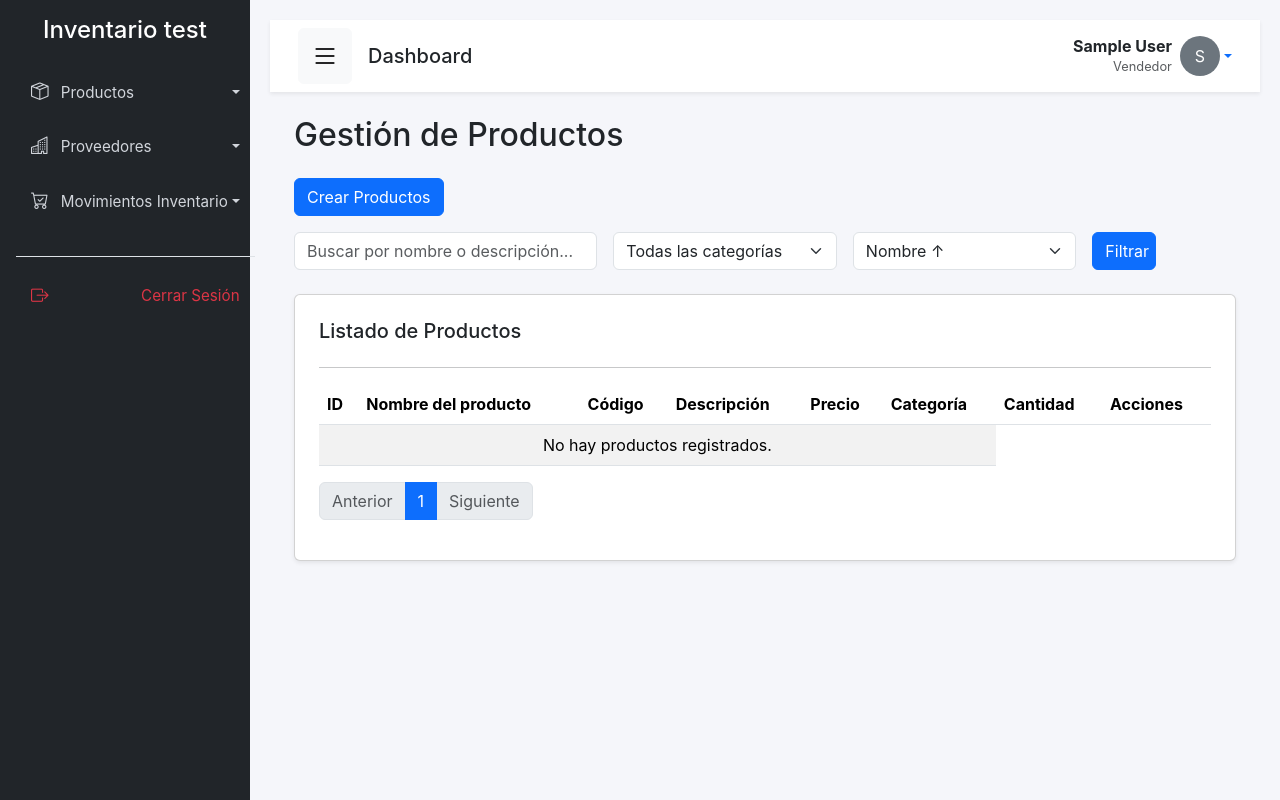
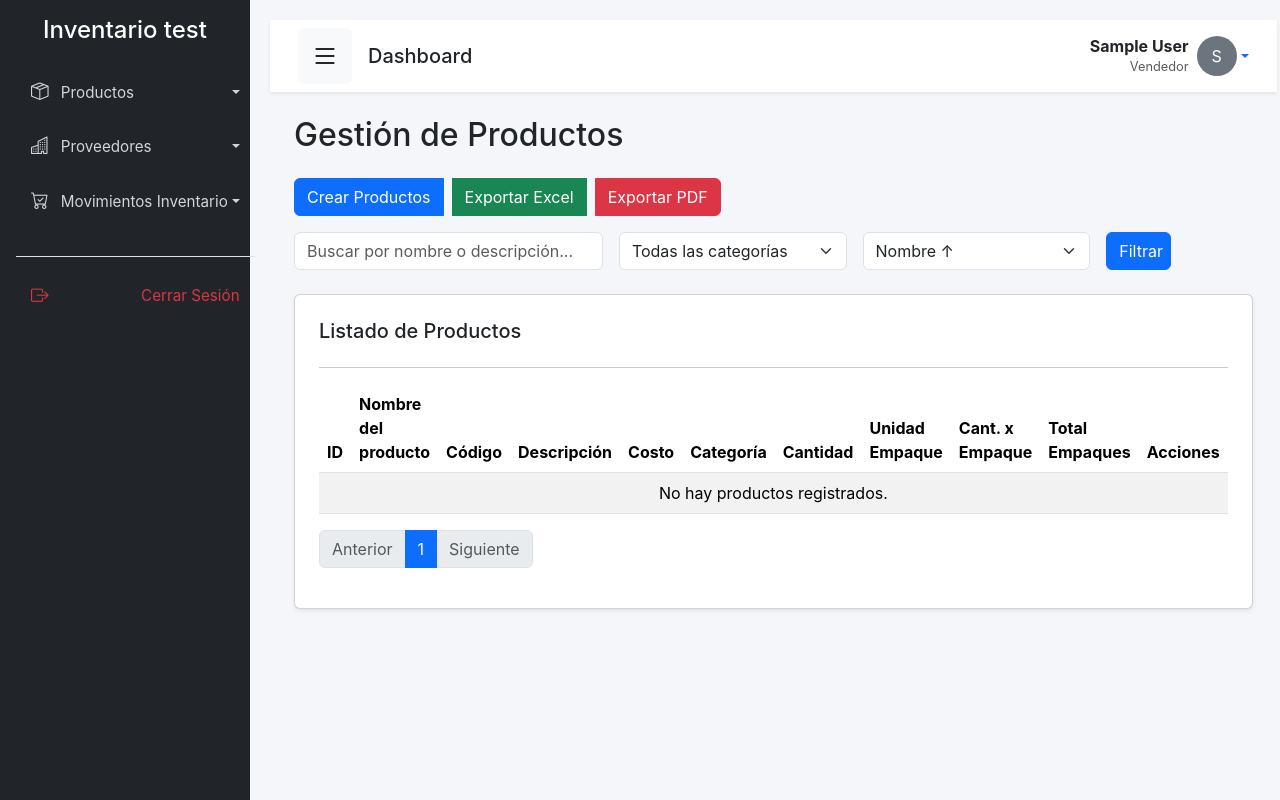
Before and after one commit to aatay19/Inventario_python, a Django app: page /inventario/ in a window 1280 px wide. Run offline with Django 5.2, Linux system fonts and the light colour scheme; the visitor is signed in with stand-in values (Sample User, id 1); data that the repository does not hold is empty.

Commit message:
acomodado el orden de creacion de inventario y añadido la posibilidad de exportar informe en excel y pdf

```diff
--- a/libreria/admin.py
+++ b/libreria/admin.py
@@ -19,7 +19,7 @@ class HistorialProveedoresNotasInline(admin.StackedInline):
 
 @admin.register(Inventario)
 class InventarioAdmin(admin.ModelAdmin):
-    list_display = ('id_producto', 'codigo_producto','nombre_producto', 'categoria', 'cantidad', 'precio_venta')
+    list_display = ('id_producto', 'codigo_producto','nombre_producto', 'categoria', 'cantidad', 'costo_actual')
     list_filter = ('categoria',)
     search_fields = ('nombre_producto','codigo_producto', 'descripcion')
 
--- a/libreria/models.py
+++ b/libreria/models.py
@@ -61,6 +61,12 @@ class CategoriaChoices(models.TextChoices):
     OTRO = 'OTRO', 'Otro'
     BEBIDAS = 'BEBIDAS', 'Bebidas'
 
+class UnidadEmpaqueChoices(models.TextChoices):
+    BULTO = 'BULTO', 'Bulto'
+    CAJA = 'CAJA', 'Caja'
+    PAQUETE = 'PAQUETE', 'Paquete'
+    UNIDAD = 'UNIDAD', 'Unidad'
+
 
 class Inventario(models.Model):
     id_producto = models.AutoField(primary_key=True)
@@ -80,14 +86,27 @@ class Inventario(models.Model):
         default=CategoriaChoices.OTRO,
         verbose_name="Categoria del Producto"
     )
-    cantidad = models.IntegerField(verbose_name="Cantidad en Stock")
+    cantidad = models.IntegerField(verbose_name="Cantidad Unitaria")
+    unidad_empaque = models.CharField(
+        max_length=20,
+        choices=UnidadEmpaqueChoices.choices,
+        default=UnidadEmpaqueChoices.UNIDAD,
+        verbose_name="Unidad del Empaque"
+    )
+    cantidad_por_empaque = models.IntegerField(default=1, verbose_name="Cantidad por Empaque")
     costo_actual = models.DecimalField(max_digits=10, decimal_places=2, verbose_name="Costo Actual")
-    precio_venta = models.DecimalField(max_digits=10, decimal_places=2, verbose_name="Precio de Venta")
+    costo_anterior = models.DecimalField(max_digits=10, decimal_places=2, verbose_name="Costo Anterior", null=True, blank=True)
     stock_minimo = models.IntegerField(verbose_name="Stock Minimo")
     stock_maximo = models.IntegerField(verbose_name="Stock Maximo")
 
+    @property
+    def total_empaques(self):
+        if self.cantidad_por_empaque and self.cantidad_por_empaque > 0:
+            return self.cantidad / self.cantidad_por_empaque
+        return 0
+
     def __str__(self):
-        fila= "id: " + str(self.id_producto) + " - " + str(self.codigo_producto) + " - " + self.nombre_producto + " - " + self.descripcion + " - " + str(self.cantidad) + " - " + str(self.costo_actual) + " - " + str(self.precio_venta) + " - " + str(self.stock_minimo) + " - " + str(self.stock_maximo)
+        fila= "id: " + str(self.id_producto) + " - " + str(self.codigo_producto) + " - " + self.nombre_producto + " - " + self.descripcion + " - " + str(self.cantidad) + " - " + str(self.costo_actual) + " - " + str(self.stock_minimo) + " - " + str(self.stock_maximo)
         return fila
 
 class MovimientosInventario(models.Model):
--- a/libreria/templates/inventario/index.html
+++ b/libreria/templates/inventario/index.html
@@ -7,6 +7,8 @@
 
   <div class="btn-group mb-3" role="group">
     <a href="{% url 'inventario.crear' %}" class="btn btn-primary">Crear Productos</a>
+    <a href="{% url 'inventario.exportar_excel' %}" class="btn btn-success ms-2">Exportar Excel</a>
+    <a href="{% url 'inventario.exportar_pdf' %}" class="btn btn-danger ms-2">Exportar PDF</a>
   </div>
 
   <!-- Banner de alerta si hay stock bajo -->
@@ -63,9 +65,12 @@
           <th>Nombre del producto</th>
           <th>Código</th>
           <th>Descripción</th>
-          <th>Precio</th>
+          <th>Costo</th>
           <th>Categoría</th>
           <th>Cantidad</th>
+          <th>Unidad Empaque</th>
+          <th>Cant. x Empaque</th>
+          <th>Total Empaques</th>
           <th>Acciones</th>
         </tr>
       </thead>
@@ -76,7 +81,7 @@
           <td>{{ producto.nombre_producto }}</td>
           <td>{{ producto.codigo_producto }}</td>
           <td>{{ producto.descripcion|truncatechars:80 }}</td>
-          <td>Bs {{producto.precio_venta}}</td>
+          <td>Bs {{producto.costo_actual}}</td>
           <td>{{ producto.categoria }}</td>
           <td>
             {% if producto.cantidad <= producto.stock_minimo %}
@@ -85,6 +90,9 @@
               {{ producto.cantidad }}
             {% endif %}
           </td>
+          <td>{{ producto.get_unidad_empaque_display }}</td>
+          <td>{{ producto.cantidad_por_empaque }}</td>
+          <td>{{ producto.total_empaques|floatformat:2 }}</td>
           <td>
             <a href="{% url 'inventario.editar' producto.id_producto %}" class="btn btn-warning btn-sm text-white">Editar</a>
             <a href="{% url 'inventario.eliminar' producto.id_producto %}" class="btn btn-danger btn-sm">Eliminar</a>
@@ -92,7 +100,7 @@
         </tr>
         {% empty %}
         <tr>
-          <td colspan="6" class="text-center">No hay productos registrados.</td>
+          <td colspan="11" class="text-center">No hay productos registrados.</td>
         </tr>
         {% endfor %}
       </tbody>
--- a/libreria/urls.py
+++ b/libreria/urls.py
@@ -28,6 +28,8 @@ urlpatterns = [
     path('inventario/editar<int:id_producto>', views.inventario_editar, name='inventario.editar'),
     path('inventario/eliminar<int:id_producto>', views.inventario_eliminar, name='inventario.eliminar'),
     path('inventario/editar<int:id_producto>', views.inventario_editar, name='inventario.editar'),
+    path('inventario/exportar/excel', views.exportar_inventario_excel, name='inventario.exportar_excel'),
+    path('inventario/exportar/pdf', views.exportar_inventario_pdf, name='inventario.exportar_pdf'),
 
     # MovimientosInventario urls
     path('movimientos/', views.movimientos_inventario_index, name='movimientos.index'),
--- a/libreria/views.py
+++ b/libreria/views.py
@@ -16,6 +16,9 @@ from pyzbar.pyzbar import decode
 from django.contrib.auth.decorators import login_required
 from django.contrib.auth.decorators import user_passes_test
 from django.contrib.auth import logout
+import openpyxl
+from django.template.loader import get_template
+from xhtml2pdf import pisa
 # Create your views here.
 # libreria/views.py
 
@@ -42,9 +45,9 @@ def index(request):
     # 2. Total de productos
     total_productos = Inventario.objects.count()
 
-    # 3. Valor total del inventario (usando 'cantidad' y 'precio_venta' de tu modelo)
+    # 3. Valor total del inventario (usando 'cantidad' y 'costo_actual' de tu modelo)
     valor_inventario = Inventario.objects.aggregate(
-        total=Sum(F('cantidad') * F('precio_venta'))
+        total=Sum(F('cantidad') * F('costo_actual'))
     )['total'] or 0
 
     # 4. Producto más vendido (basado en MovimientosInventario de tipo 'SALIDA')
@@ -277,6 +280,72 @@ def inventario_eliminar(request,id_producto):
     producto.delete()
     return redirect('/inventario')
 
+# --- EXPORTACIÓN DE INFORMES ---
+
+@login_required
+def exportar_inventario_excel(request):
+    # Crear un libro de trabajo (workbook)
+    wb = openpyxl.Workbook()
+    ws = wb.active
+    ws.title = "Inventario"
+
+    # Encabezados
+    headers = ["Código", "Producto", "Categoría", "Cantidad", "Unidad Empaque", "Costo Actual", "Valor Total"]
+    ws.append(headers)
+
+    # Obtener datos (puedes aplicar los mismos filtros que en el index si quisieras, aquí exportamos todo)
+    productos = Inventario.objects.all()
+
+    for p in productos:
+        valor_total = p.cantidad * p.costo_actual
+        ws.append([
+            p.codigo_producto,
+            p.nombre_producto,
+            p.get_categoria_display(),
+            p.cantidad,
+            p.get_unidad_empaque_display(),
+            p.costo_actual,
+            valor_total
+        ])
+
+    # Preparar la respuesta HTTP
+    response = HttpResponse(content_type='application/vnd.openxmlformats-officedocument.spreadsheetml.sheet')
+    response['Content-Disposition'] = 'attachment; filename="inventario_reporte.xlsx"'
+
+    wb.save(response)
+    return response
+
+@login_required
+def exportar_inventario_pdf(request):
+    # Obtener datos
+    productos = Inventario.objects.all().order_by('nombre_producto')
+
+    # Calcular totales generales para el reporte
+    total_items = productos.count()
+    valor_total_inventario = sum(p.cantidad * p.costo_actual for p in productos)
+
+    context = {
+        'productos': productos,
+        'total_items': total_items,
+        'valor_total_inventario': valor_total_inventario,
+        'fecha_emision': timezone.now()
+    }
+
+    # Renderizar template
+    template_path = 'inventario/reporte_pdf.html'
+    template = get_template(template_path)
+    html = template.render(context)
+
+    # Crear respuesta PDF
+    response = HttpResponse(content_type='application/pdf')
+    response['Content-Disposition'] = 'attachment; filename="inventario_reporte.pdf"'
+
+    # Generar PDF
+    pisa_status = pisa.CreatePDF(html, dest=response)
+
+    if pisa_status.err:
+        return HttpResponse('Hubo un error al generar el PDF <pre>' + html + '</pre>')
+    return response
 
 #======================================
 #HistorialProveedoresNotas vista
```
Also changed, not shown: libreria/forms.py (+30 -2 lines), libreria/templates/inventario/crear.html (+6 -6 lines), libreria/templates/inventario/reporte_pdf.html (added, +78 -0 lines), libreria/migrations/0017_remove_inventario_precio_venta_and_more.py (added), libreria/templates/inventario/form.html (line endings or trailing spaces).
